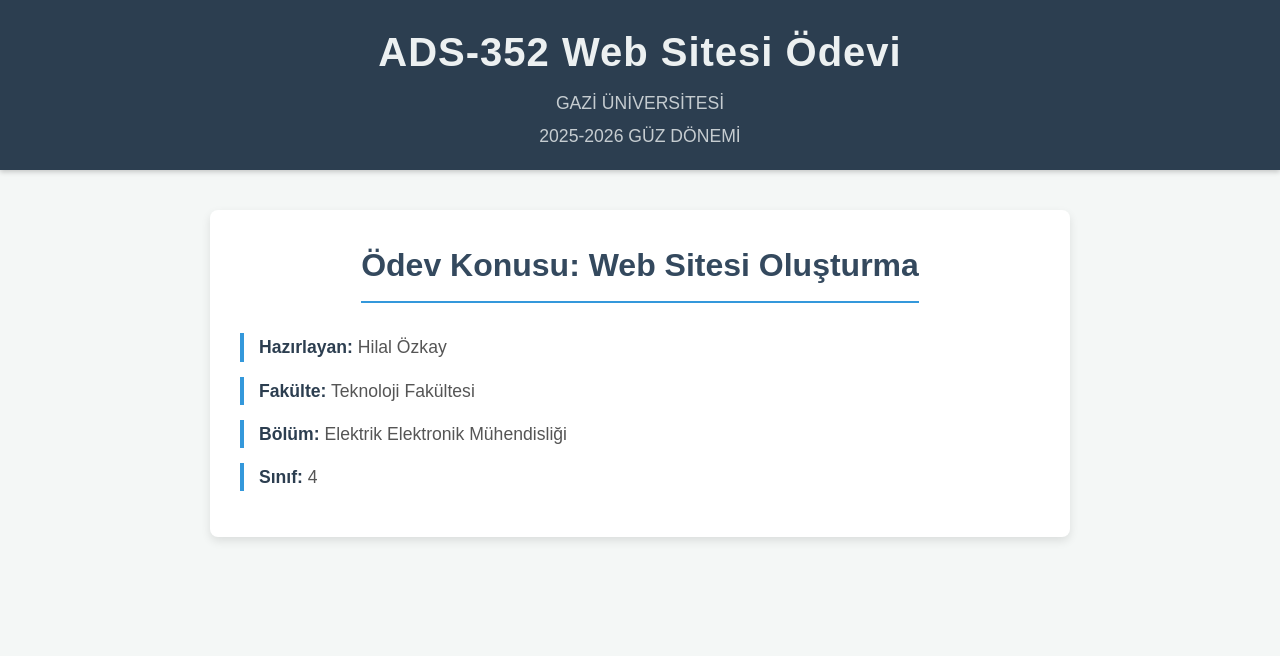
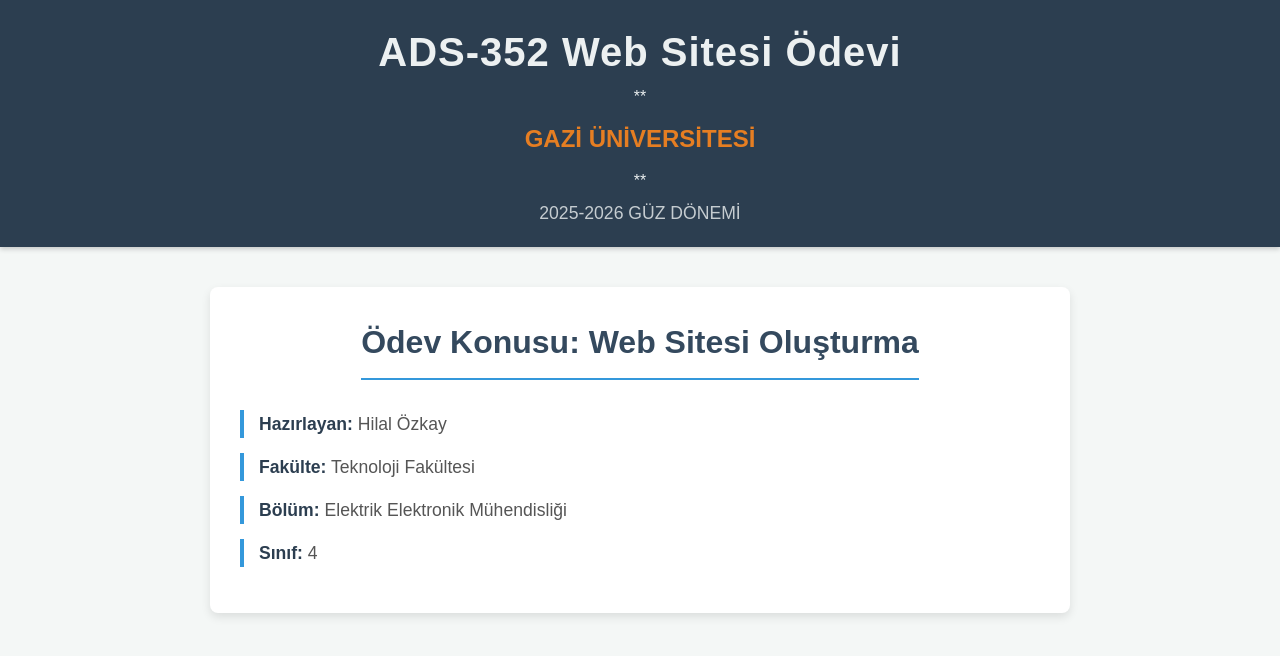
Before and after one commit to hilal-ozkay/hilal-ozkay.github.io, a plain HTML site: page index.html in a window 1280 px wide. Drawn offline with Linux system fonts and the light colour scheme.

Commit message:
Update index.html

```diff
--- a/index.html
+++ b/index.html
@@ -27,6 +27,13 @@
         margin: 0;
         font-size: 2.5em; /* Daha büyük başlık */
         letter-spacing: 1px;
+    }
+
+    .header h2 {
+    margin: 10px 0; /* Üstten ve alttan boşluk bırakır */
+    font-size: 1.5em; /* h1'den küçük, p'den büyük bir boyut */
+    color: #e67e22; /* Daha dikkat çekici bir renk (Turuncu tonu) */
+    text-transform: uppercase; /* Tüm harfleri büyük yapar */
     }
 
     .header p {
@@ -109,7 +116,7 @@
 
 <div class="header">
     <h1>ADS-352 Web Sitesi Ödevi</h1>
-    <p>GAZİ ÜNİVERSİTESİ</p>
+    **<h2>GAZİ ÜNİVERSİTESİ</h2>**
     <p>2025-2026 GÜZ DÖNEMİ</p>
 </div>
 
```
